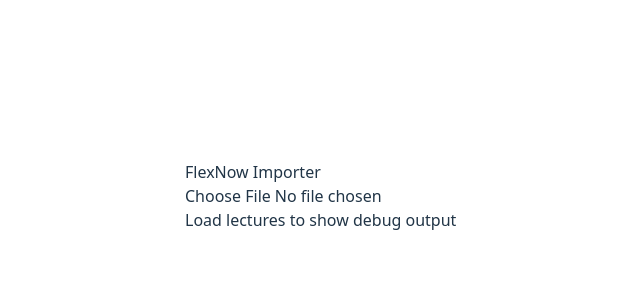
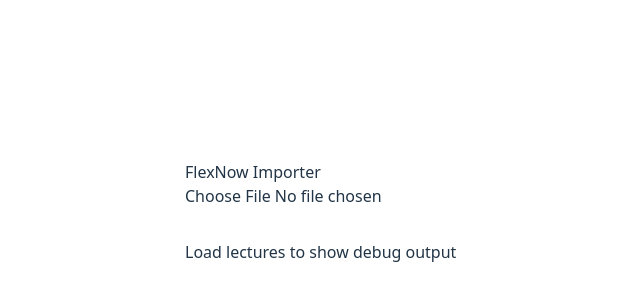
Before and after one commit to maxschipper/flexnow-stats-visualizer, a Vue app: page / in a window 1280 px wide. Shown: the part 204-504 px from the top of the page, without its empty margins (299-939 px from the left). Built offline with nearby package versions, Linux system fonts and the light colour scheme.

Commit message:
refactor(App): remove Extractor component and move everything directly to App comp

```diff
--- a/src/App.vue
+++ b/src/App.vue
@@ -1,7 +1,23 @@
 <script setup lang="ts">
-import Extractor from "./components/Extractor.vue";
+import { ref } from "vue";
+import Debug from "./components/Debug.vue";
+import FileInput from "./components/FileInput.vue";
+import type { Lecture } from "./parser";
+
+const lectures = ref<Lecture[]>([]);
+
+const updateLectures = (newLectures: Lecture[]) => {
+    console.log("Updating lecutres", newLectures);
+    lectures.value = newLectures;
+};
 </script>
 
 <template>
-    <Extractor />
+    <div class="my-8">
+        <FileInput @lectures-loaded="updateLectures" />
+    </div>
+
+    <div>
+        <Debug :lectures />
+    </div>
 </template>
--- a/src/components/Extractor.vue
+++ /dev/null
@@ -1,21 +0,0 @@
-<script setup lang="ts">
-import FileInput from "./FileInput.vue";
-import Debug from "./Debug.vue";
-
-import { ref } from "vue";
-import type { Lecture } from "../parser";
-
-const lectures = ref<Lecture[]>([]);
-
-const updateLectures = (newLectures: Lecture[]) => {
-    console.log("Updating lecutres", newLectures);
-    lectures.value = newLectures;
-};
-</script>
-
-<template>
-    <div>
-        <FileInput @lectures-loaded="updateLectures" />
-        <Debug :lectures="lectures" />
-    </div>
-</template>
```
